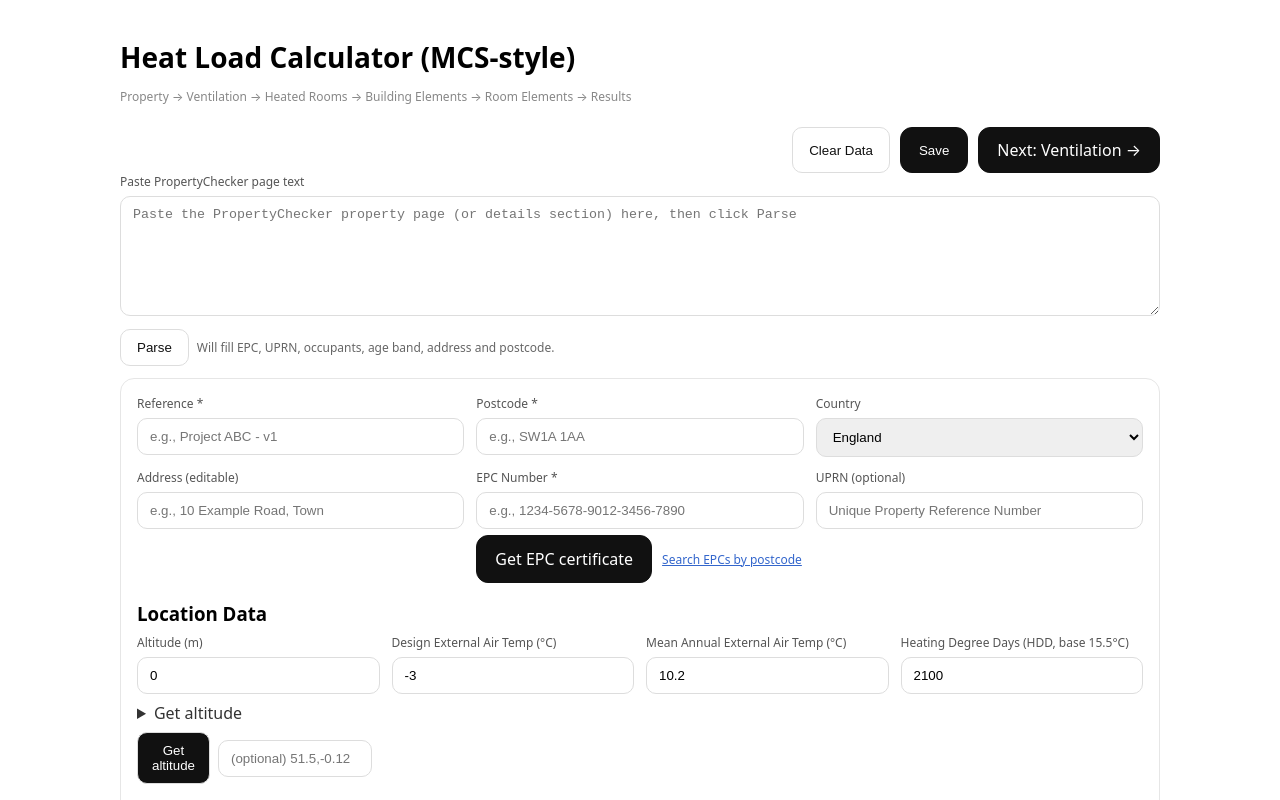
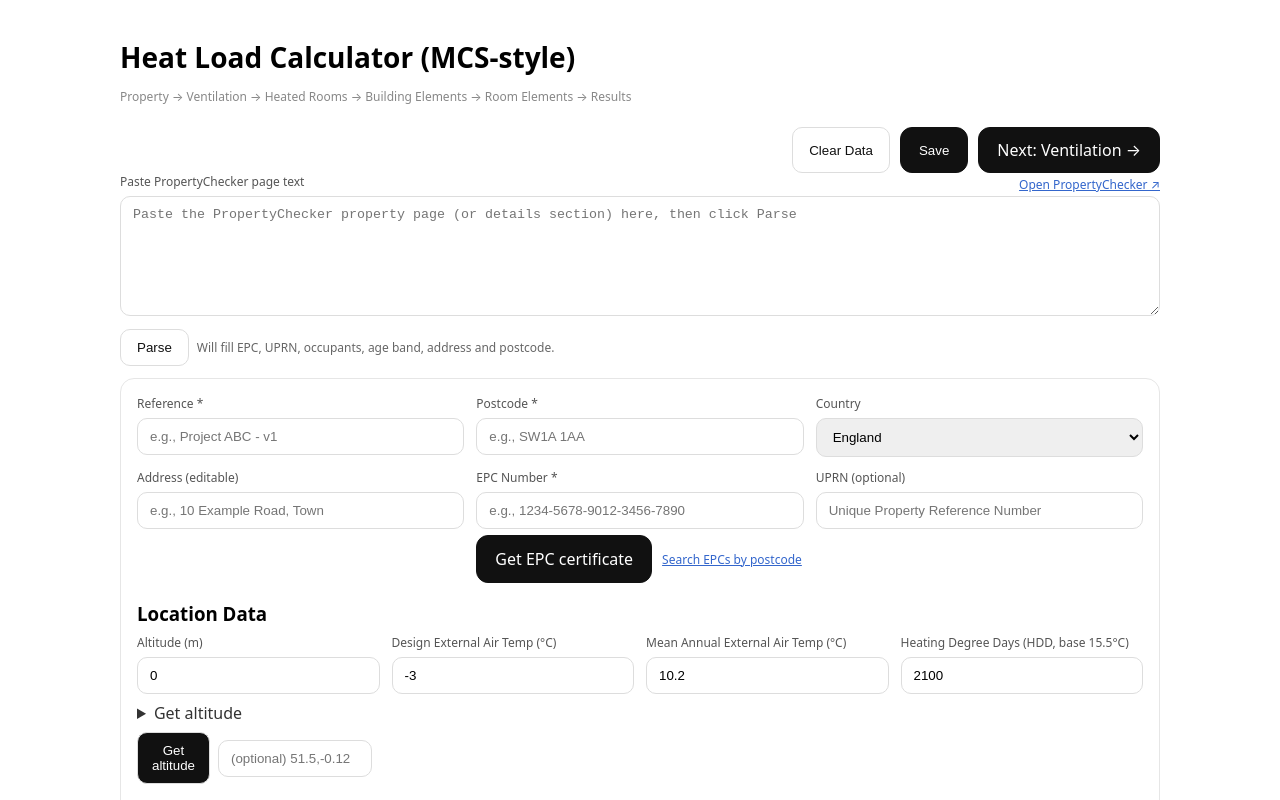
Before and after one commit to damowhu11-1979/heat-demand, a Next.js app: page / in a window 1280 px wide. Shown: the top 800 px of the page. Built offline with nearby package versions, Linux system fonts and the light colour scheme.

Commit message:
Update page.tsx

```diff
--- a/app/page.tsx
+++ b/app/page.tsx
@@ -396,7 +396,19 @@ export default function Page(): React.JSX.Element {
 
      {/* Import from PropertyChecker */}
 <div style={{ marginBottom: 12 }}>
+  <div style={{ display: 'flex', alignItems: 'center', justifyContent: 'space-between' }}>
     <Label>Paste PropertyChecker page text</Label>
+    <a
+      href={PROPERTY_CHECKER_URL}
+      target="_blank"
+      rel="noreferrer noopener"
+      style={{ fontSize: 12, color: '#3366cc', textDecoration: 'underline' }}
+      title="Open propertychecker.co.uk"
+    >
+      Open PropertyChecker ↗
+    </a>
+  </div>
+
   <textarea
     rows={4}
     value={pcPaste}
```
Lines whose indentation alone changed are shown as unchanged.
